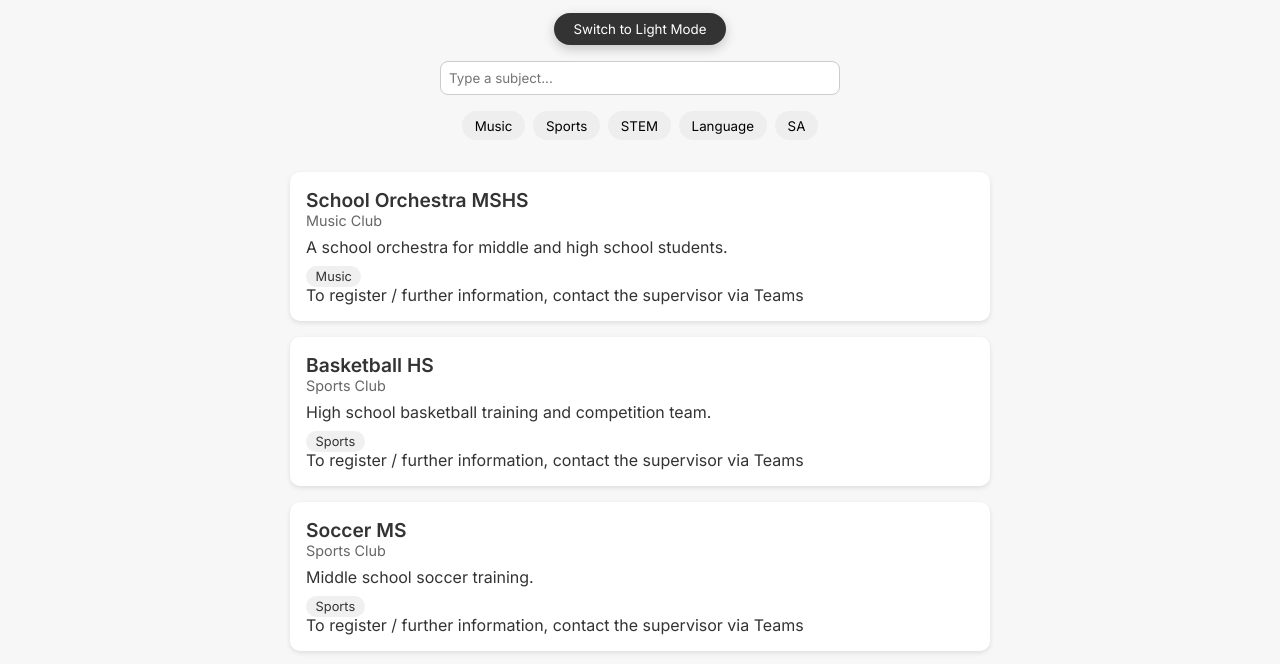
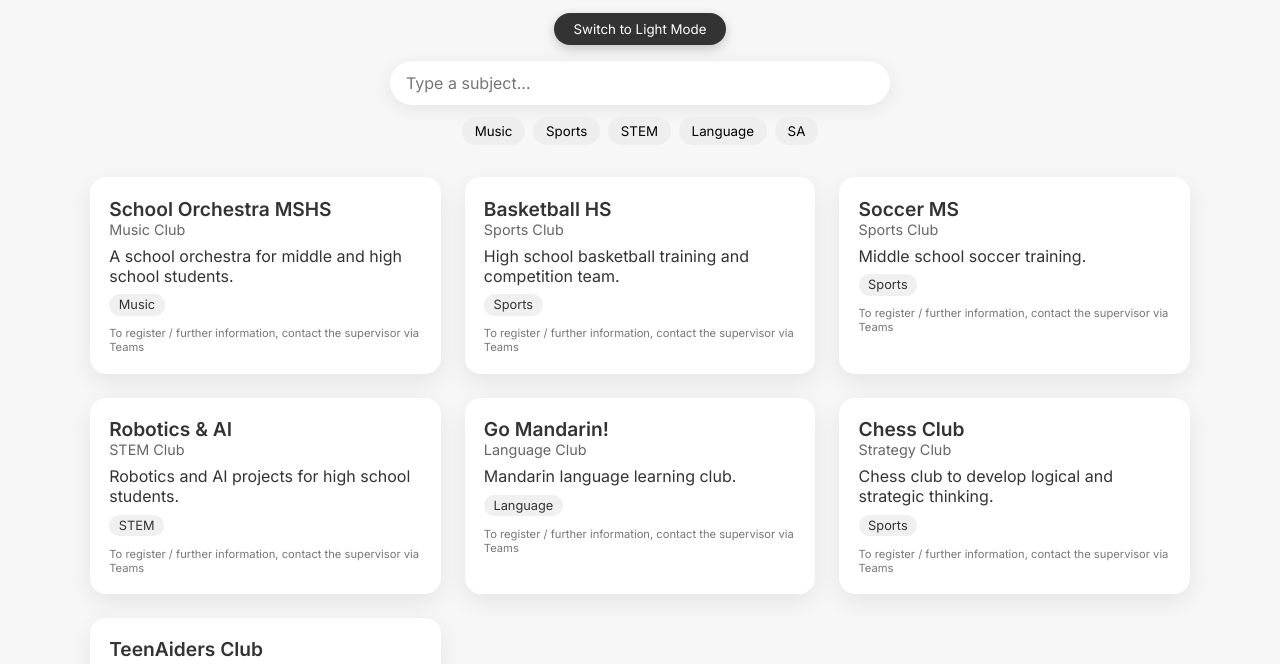
Before and after one commit to NonBacksansu/NonBacksansu, a plain HTML site: page index.html in a window 1280 px wide. Shown: the part 95-759 px from the top of the page. Drawn offline with Linux system fonts and the light colour scheme.

Commit message:
Update style.css

```diff
--- a/style.css
+++ b/style.css
@@ -19,17 +19,20 @@
 }
 .search-bar {
   width: 100%;
-    max-width: 400px;
-    padding: 0.5rem;
-    border: 1px solid #ccc;
-    border-radius: 8px;
-    margin-bottom: 1rem;
+  max-width: 500px;
+  padding: 0.75rem 1rem;
+  border-radius: 999px;
+  border: none;
+  box-shadow: 0 4px 20px rgba(0,0,0,0.08);
+  font-size: 1rem;
 }
+
 .tag-buttons {
   display: flex;
   flex-wrap: wrap;
   gap: 0.5rem;
   margin-bottom: 2rem;
+  margin-top: 0.7rem;
 }
 .tag-button {
   padding: 0.4rem 0.8rem;
@@ -45,22 +48,27 @@
   color: #fff;
 }
 .club-list {
-    display: flex;
-    flex-direction: column;
-    gap: 1rem;
+  display: grid;
+  grid-template-columns: repeat(auto-fill, minmax(280px, 1fr));
+  gap: 1.5rem;
   width: 100%;
-    max-width: 700px;
+  max-width: 1100px;
 }
+
 .club-card {
   background: white;
-    padding: 1rem;
-    border-radius: 10px;
-    box-shadow: 0 2px 5px rgba(0, 0, 0, 0.1);
-    transition: transform 0.2s;
+  padding: 1.2rem;
+  border-radius: 16px;
+  box-shadow: 0 8px 24px rgba(0, 0, 0, 0.08);
+  transition: transform 0.25s ease, box-shadow 0.25s ease;
+  cursor: pointer;
 }
+
 .club-card:hover {
-    transform: translateY(-4px);
+  transform: translateY(-6px);
+  box-shadow: 0 16px 40px rgba(0, 0, 0, 0.12);
 }
+
 .club-name {
   font-weight: 600;
   font-size: 1.2rem;
@@ -196,3 +204,14 @@ body, .club-card, .tag-button, .search-bar, .club-tags span {
   background: #1e1e1e;
   color: #f0f0f0;
 }
+
+.club-footer {
+  margin-top: 0.8rem;
+  font-size: 0.7rem;
+  color: #777;
+  text-align: left;
+}
+
+body.dark-mode .club-footer {
+  color: #aaa;
+}
```
Lines whose indentation alone changed are shown as unchanged.
